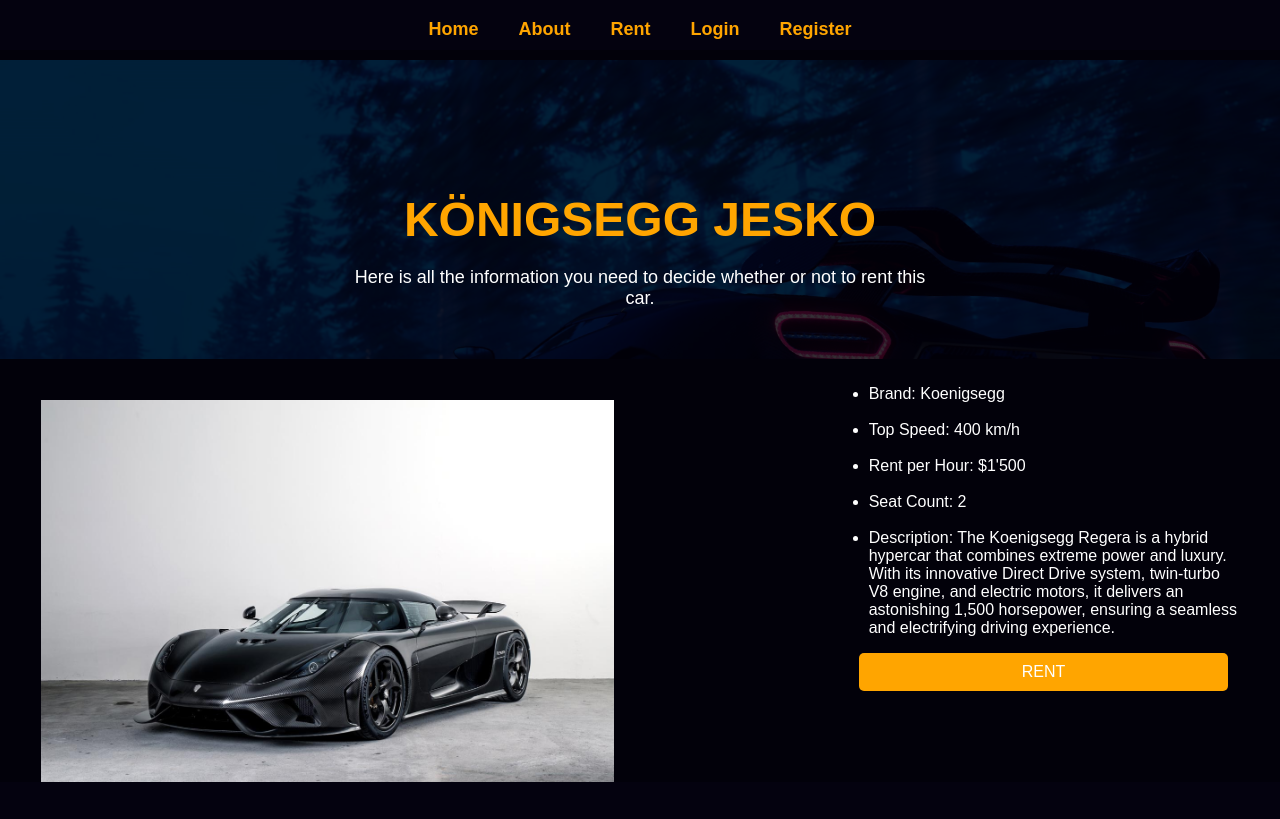
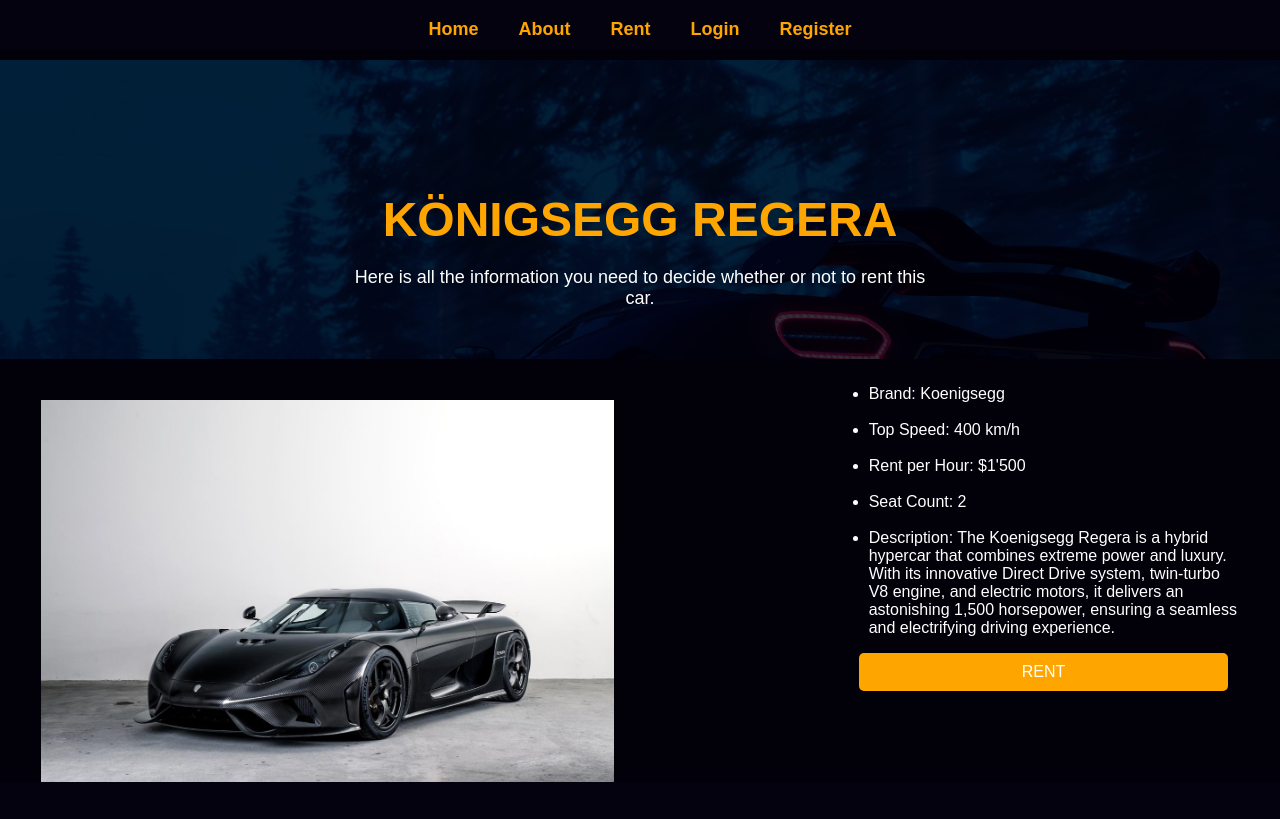
Before and after one commit to andrinruegg/Modul293MaxAnd, a plain HTML site: page Project/Code/detail_car2.html in a window 1280 px wide. Shown: the top 819 px of the page. Drawn offline with Linux system fonts and the light colour scheme.

Commit message:
Update car name

```diff
--- a/Project/Code/detail_car2.html
+++ b/Project/Code/detail_car2.html
@@ -19,7 +19,7 @@
   </header>
   <body>
     <div class="main-content">
-      <h1>KÖNIGSEGG JESKO</h1>
+      <h1>KÖNIGSEGG REGERA</h1>
       <p>
         Here is all the information you need to decide whether or not to rent
         this car.
```
